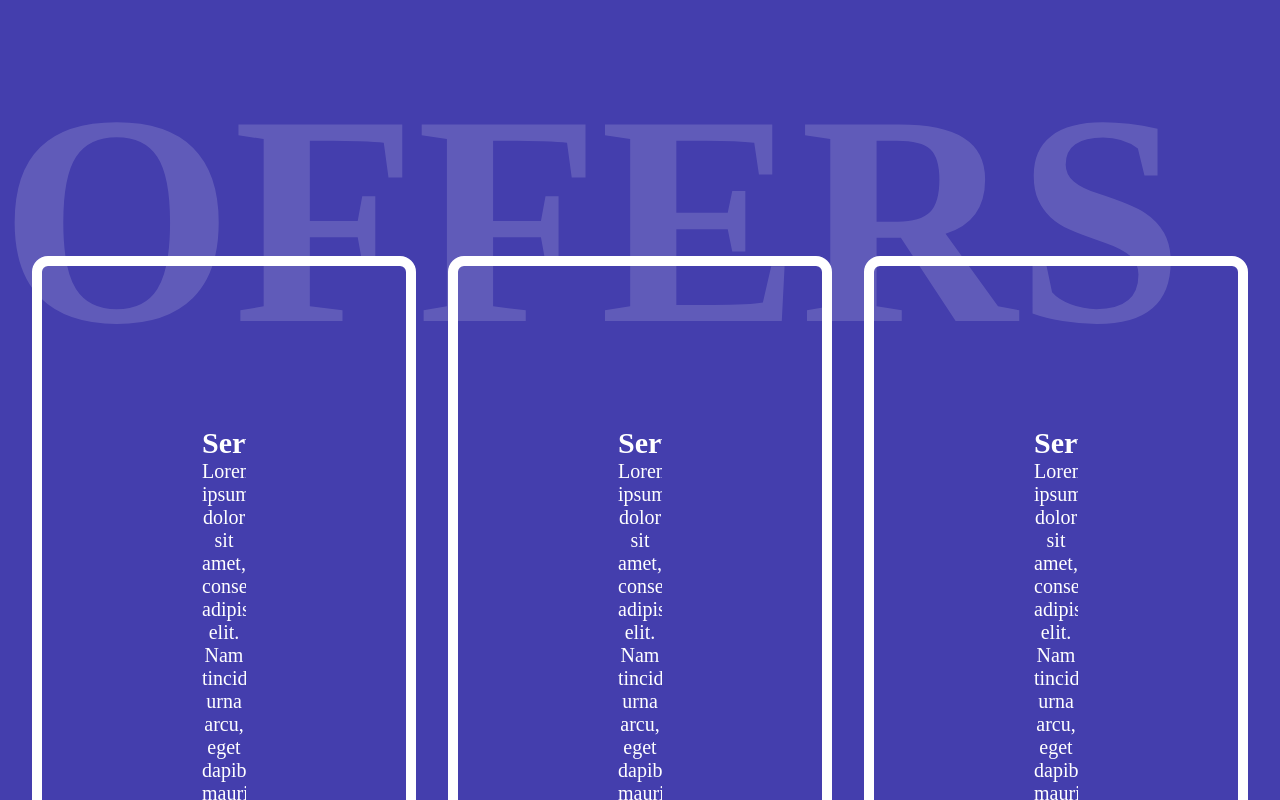
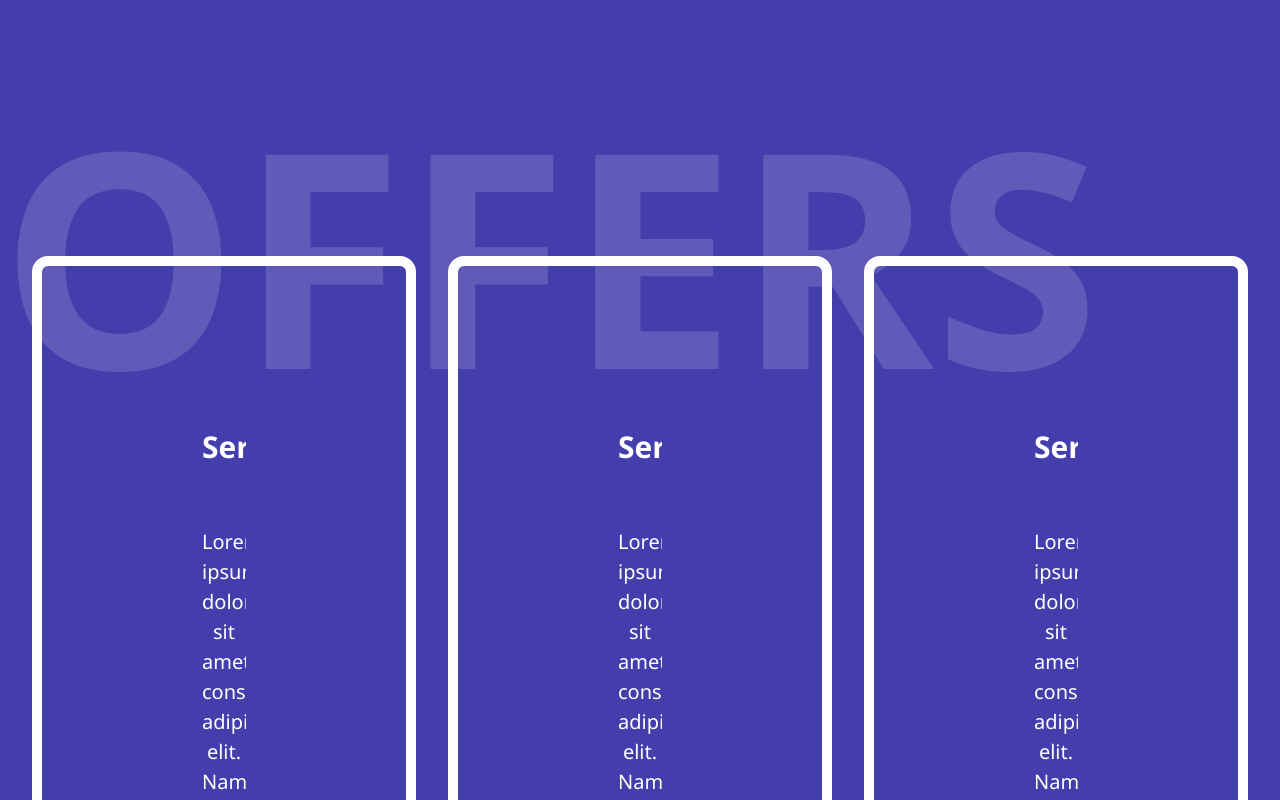
Before and after one commit to mpatel18/Builder-Service-Site, a Vue app in the folder site/: page /offer in a window 1280 px wide. Built offline with nearby package versions, Linux system fonts and the light colour scheme.

Commit message:
updated offer view

```diff
--- a/site/src/components/Info.vue
+++ b/site/src/components/Info.vue
@@ -69,13 +69,16 @@ export default {
             text-align: center;
             padding: 10em;
             margin: 1em;
+            font-family: 'Segoe UI', sans-serif, monospace;
 
             h3 {
                 font-size: 30px;
+                padding-bottom: 2em;
             }
 
             p {
                 font-size: 20px;
+                line-height: 1.5em;
             }
         }
     }
--- a/site/src/views/Offer.vue
+++ b/site/src/views/Offer.vue
@@ -28,6 +28,7 @@ export default {
       position: absolute;
       top: 3em;
       z-index: 0;
+      font-family: 'Segoe UI', sans-serif, monospace;
     }
 
     h1 {
```
